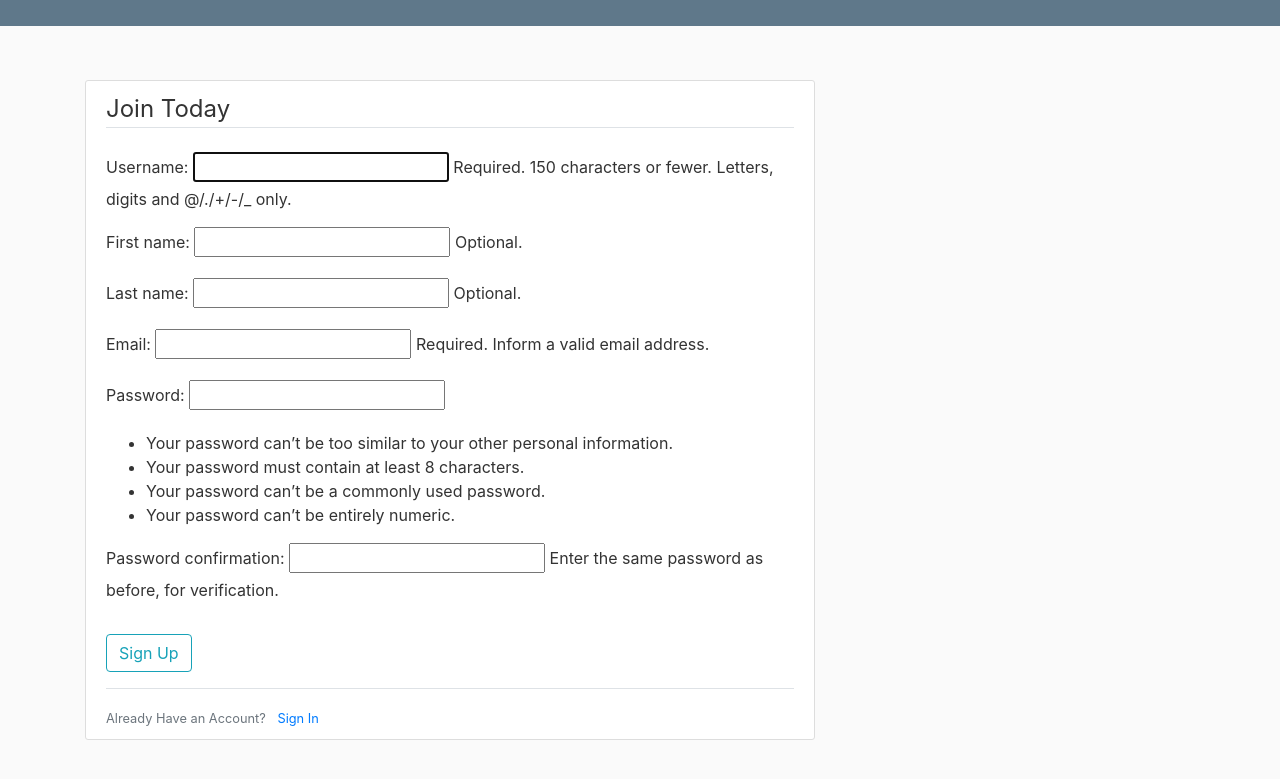
After one commit to iamrjrobin/house_points, a Django app: page /signup/ in a window 1280 px wide. The commit adds this page. Shown: the top 779 px of the page. Run offline with Django 3.2, Linux system fonts and the light colour scheme; some libraries are stand-ins or nearby versions.

Commit message:
adding new features

```diff
--- /dev/null
+++ b/basic_user/forms.py
@@ -0,0 +1,13 @@
+from django import forms
+from django.contrib.auth.forms import UserCreationForm
+from django.contrib.auth.models import User
+
+
+class SignUpForm(UserCreationForm):
+    first_name = forms.CharField(max_length=30, required=False, help_text='Optional.')
+    last_name = forms.CharField(max_length=30, required=False, help_text='Optional.')
+    email = forms.EmailField(max_length=254, help_text='Required. Inform a valid email address.')
+
+    class Meta:
+        model = User
+        fields = ('username', 'first_name', 'last_name', 'email', 'password1', 'password2', )
--- a/basic_user/models.py
+++ b/basic_user/models.py
@@ -18,6 +18,8 @@ class Employee(models.Model):
     designation = models.CharField(max_length=30)
     points = models.IntegerField(default=0)
     house = models.ForeignKey('House',on_delete=models.CASCADE,default=1)
+    # email = models.EmailField()
+    # password = forms.CharField(widget=forms.PasswordInput)
     # remarks =  models.CharField(max_length=100, default="no remarks now")
 
     def __str__(self):
--- a/basic_user/templates/basic_user/base.html
+++ b/basic_user/templates/basic_user/base.html
@@ -45,6 +45,13 @@
   <main role="main" class="container">
     <div class="row">
       <div class="col-md-8">
+        {% if messages %}
+          {% for message in messages %}
+          <div class = "alert alert-{{ message.tags}}">
+            {{ message }}
+          </div>
+          {% endfor %}
+        {% endif %}
         {% block content %}
 
         {% endblock %}
--- a/basic_user/templates/basic_user/login.html
+++ b/basic_user/templates/basic_user/login.html
@@ -10,6 +10,12 @@
         <button type="submit">Login</button>
     </form>
     <br>
+    <div class="border-top pt-3">
+        <small class = "text-muted">
+            Need an Account? <a class= "ml-2" href = "/signup/"> Sign In</a>
+        </small>
+
+    </div>
     <p><strong>- OR -</strong></p>
     <a href="{% url 'social:begin' 'facebook' %}">Login with Facebook</a>
     <!-- <a href="https://www.facebook.com/v9.0/dialog/oauth?client_id=407567484013229&redirect_uri=http://localhost:8000/logs">Login with Facebook</a> -->
--- /dev/null
+++ b/basic_user/templates/basic_user/signup.html
@@ -0,0 +1,27 @@
+{% extends "basic_user/base.html" %}
+
+{% block title %}Login Page{% endblock title %}
+
+{% block content %}
+
+<div class = "content-section">
+    <form method = "POST">
+        {% csrf_token %}
+        <fieldset class="form-group">
+            <legend class="border-bottom mb-4">Join Today</legend>
+            {{form.as_p}}
+        </fieldset>
+        <div class= "form-group">
+            <button class="btn btn-outline-info" type = "submit">Sign Up</button>
+        </div>
+    </form>
+    <div class="border-top pt-3">
+        <small class = "text-muted">
+            Already Have an Account? <a class= "ml-2" href = "/login"> Sign In</a>
+        </small>
+
+    </div>
+
+</div>
+
+{% endblock content %}
--- a/basic_user/urls.py
+++ b/basic_user/urls.py
@@ -25,6 +25,7 @@ schema_view = get_schema_view(
 urlpatterns = [
     path('api/api-token-auth/', view.obtain_auth_token, name = 'token'),
     path('', views.display, name='show'),
+    path('signup/', views.signup_view, name = 'signup'),
     path('login/', views.login_view, name='login'),
     path('logs/single_log/<int:employee_id>/',views.single_log, name = 'single_log'),
     path('logs/',views.taking_logs, name = 'logger'),
--- a/basic_user/views.py
+++ b/basic_user/views.py
@@ -16,20 +16,39 @@ from django_filters.rest_framework import DjangoFilterBackend
 from rest_framework.filters import SearchFilter
 from rest_framework.permissions import IsAuthenticated, IsAuthenticatedOrReadOnly
 from django.contrib.auth.forms import AuthenticationForm, UserCreationForm
+from django.contrib import messages
+from basic_user.forms import SignUpForm
+from django.contrib.auth import login, authenticate
 
 # Create your views here.
 
 # class HomeView(LoginRequiredMixin, TemplateView):
 #     template_name = "home.html"
+def signup_view(request):
+    if request.method == 'POST':
+        form = SignUpForm(request.POST)
+        if form.is_valid():
+            form.save()
+            username = form.cleaned_data.get('username')
+            raw_password = form.cleaned_data.get('password1')
+            user = authenticate(username=username, password=raw_password)
+            messages.success(request, f'Account created for {username}!')
+            return redirect('show')
+    else:
+        form = SignUpForm()
+    return render (request, 'basic_user/signup.html', {'form': form})
+
+
 
 def login_view(request):
     if request.method == 'POST':
         form = AuthenticationForm(data = request.POST)
         if form.is_valid():
-            return redirect ('/admin/')
+            return redirect ('show')
     else:
         form = AuthenticationForm()
     return render(request, 'basic_user/login.html', {'form':form})
+
 
 
 def display(request):
--- a/htmlcov/basic_user_models_py.html
+++ b/htmlcov/basic_user_models_py.html
@@ -194,7 +194,7 @@
     <div class="content">
         <p>
             <a class="nav" href="index.html">&#xab; index</a> &nbsp; &nbsp; <a class="nav" href="https://coverage.readthedocs.io">coverage.py v5.3.1</a>,
-            created at 2021-01-06 16:18 +0600
+            created at 2021-01-07 13:03 +0600
         </p>
     </div>
 </div>
--- a/htmlcov/index.html
+++ b/htmlcov/index.html
@@ -133,7 +133,7 @@
     <div class="content">
         <p>
             <a class="nav" href="https://coverage.readthedocs.io">coverage.py v5.3.1</a>,
-            created at 2021-01-06 17:08 +0600
+            created at 2021-01-07 13:04 +0600
         </p>
     </div>
 </div>
```
Also changed, not shown: basic_user/tests/test_models.py (+22 -7 lines), basic_user/tests/test_views.py (+13 -13 lines), db.sqlite3, 1 other file.
